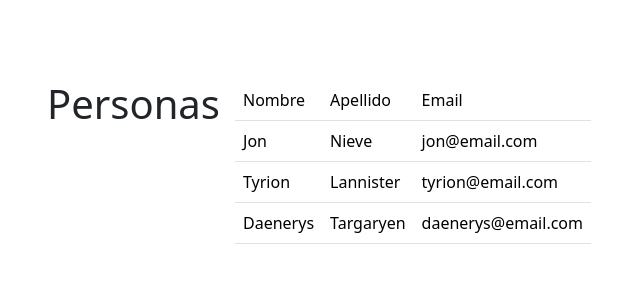
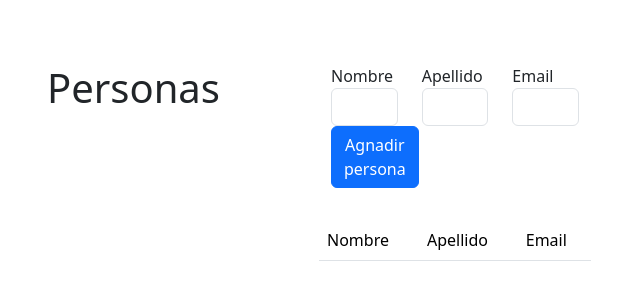
Before and after one commit to ankgale/PSI_2, a Vue app in the folder tutorial-vue/: page / in a window 1280 px wide. Shown: the part 230-530 px from the top of the page, without its empty margins (17-657 px from the left). Built offline with nearby package versions, Linux system fonts and the light colour scheme.

Commit message:
Hecho formulario

```diff
--- a/tutorial-vue/src/App.vue
+++ b/tutorial-vue/src/App.vue
@@ -8,16 +8,40 @@
     </div>
     <div class="row">
       <div class="col-md-12">
-  <tabla-personas />
+        <formulario-persona />
+        <tabla-personas :personas="personas" />
       </div>
     </div>
   </div>
 </template>
 <script setup>
 import TablaPersonas from '@/components/TablaPersonas.vue'
+import FormularioPersona from '@/components/FormularioPersona.vue'
+import { ref } from 'vue';
 defineOptions({
   name: 'app',
 });
+const personas = ref([
+  {
+    id: 1,
+    nombre: 'Jon',
+    apellido: 'Nieve',
+    email: 'jon@email.com',
+  },
+  {
+    id: 2,
+    nombre: 'Tyrion',
+    apellido: 'Lannister',
+    email: 'tyrion@email.com',
+  }, {
+    id: 3,
+    nombre: 'Daenerys',
+    apellido: 'Targaryen',
+    email: 'daenerys@email.com',
+
+  },
+
+]);
 </script>
 <style>
 button {
--- /dev/null
+++ b/tutorial-vue/src/components/FormularioPersona.vue
@@ -0,0 +1,65 @@
+<!-- FormularioPersona.vue -->
+<template>
+    <!-- Contenedor principal del componente -->
+    <div id="formulario-persona">
+        <!-- Formulario con campos para ingresar informacion de una persona -->
+        <form>
+            <div class="container">
+                <!-- Primera fila con campos de nombre, apellido y email -->
+                <div class="row">
+                    <div class="col-md-4">
+                        <div class="form-group">
+                            <!-- Etiqueta y campo de entrada para el nombre -->
+                            <label>Nombre</label>
+                            <input type="text" class="form-control" />
+                        </div>
+                    </div>
+                    <div class="col-md-4">
+                        <div class="form-group">
+                            <!-- Etiqueta y campo de entrada para el apellido -->
+                            <label>Apellido</label>
+                            <input type="text" class="form-control" />
+                        </div>
+                    </div>
+                    <div class="col-md-4">
+                        <div class="form-group">
+                            <!-- Etiqueta y campo de entrada para el correo electronico -->
+                            <label>Email</label>
+                            <input type="email" class="form-control" />
+                        </div>
+                    </div>
+                </div>
+                <!-- Segunda fila con un boton para agregar persona -->
+                <div class="row">
+                    <div class="col-md-4">
+                        <div class="form-group">
+                            <!-- Boton para agnadir persona -->
+                            <button class="btn btn-primary">Agnadir persona</button>
+                        </div>
+                    </div>
+                </div>
+            </div>
+        </form>
+    </div>
+</template>
+<script setup>
+// Importacion de la funcion "ref" de Vue 3
+import { ref } from 'vue';
+// definicion del componente
+defineOptions({
+    // nombre del componente
+    name: 'formulario-persona',
+});
+// Declaracion de una variable reactiva "persona" con propiedades nombre,→ apellido y email
+const persona = ref({
+    nombre: '',
+    apellido: '',
+    email: '',
+});
+</script>
+<style scoped>
+/* Estilos especificos del componente con el modificador "scoped" */
+form {
+    margin-bottom: 2rem;
+}
+</style>
--- a/tutorial-vue/src/components/TablaPersonas.vue
+++ b/tutorial-vue/src/components/TablaPersonas.vue
@@ -11,21 +11,13 @@
             </thead>
 
         <tbody>
-            <tr>
-                <td>Jon</td>
-                <td>Nieve</td>
-                <td>jon@email.com</td>
+            <tr v-for="persona in ppersonas" :key="persona_id">
+                <td>
+                  {{ persona.nombre }}
+                </td>
+                <td>{{ persona.apellido }}</td>
+                <td>{{ persona.email }}</td>
             </tr>
-            <tr>
-        <td>Tyrion</td>
-        <td>Lannister</td>
-        <td>tyrion@email.com</td>
-        </tr>
-        <tr>
-        <td>Daenerys</td>
-        <td>Targaryen</td>
-        <td>daenerys@email.com</td>
-        </tr>
         </tbody>
     </table>
     </div>
```
Lines whose indentation alone changed are shown as unchanged.
